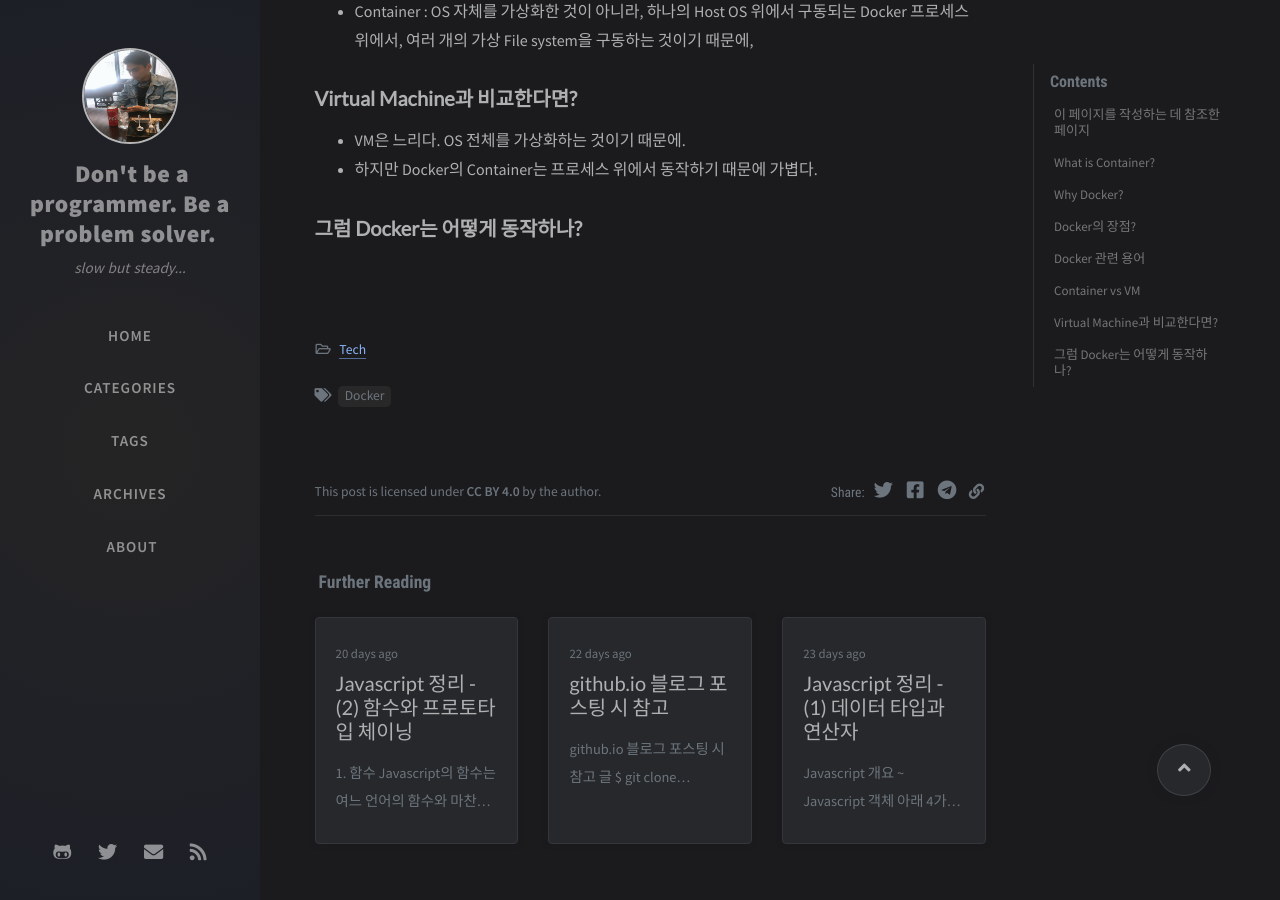
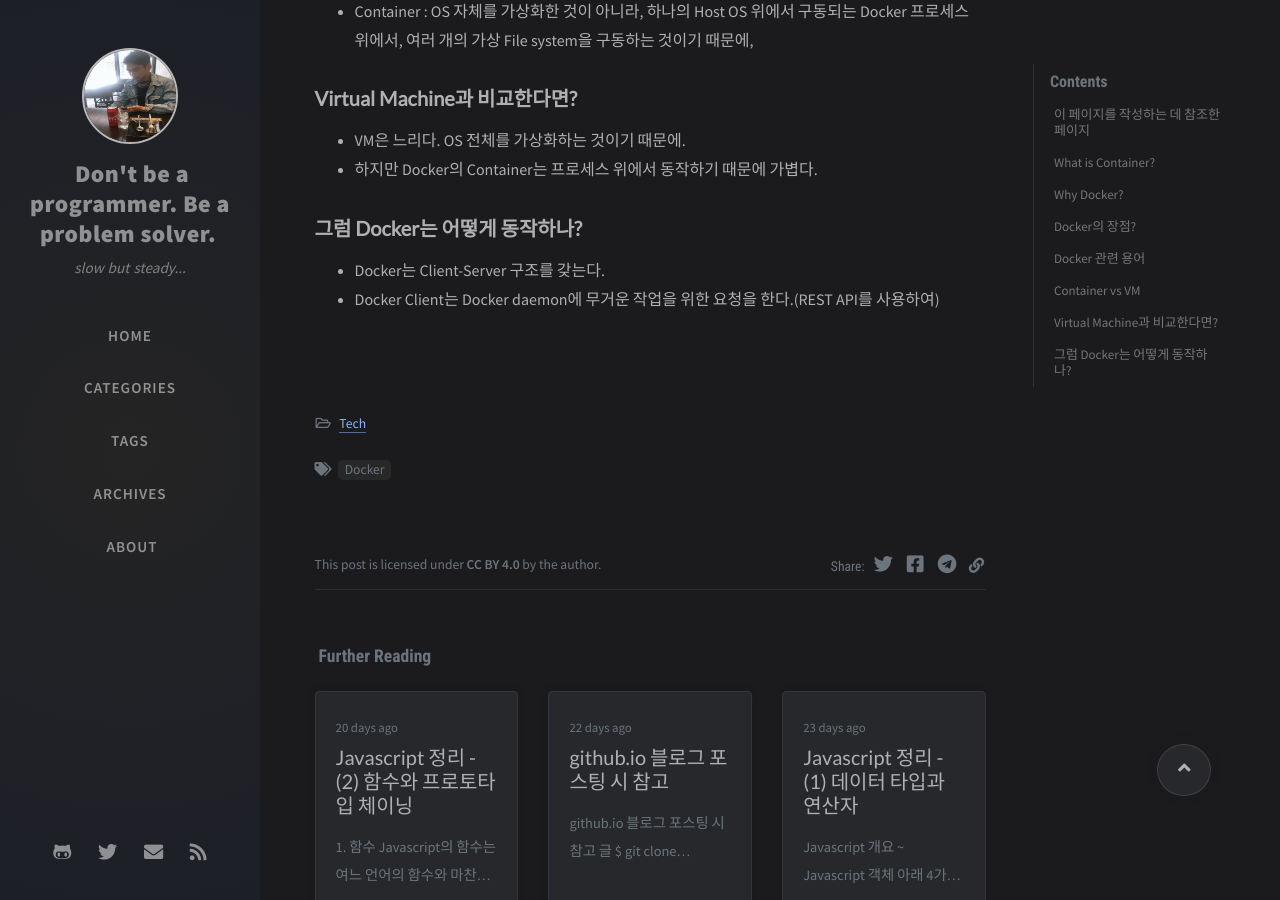
Before and after one commit to eurowondollaryen/eurowondollaryen.github.io, a Jekyll site: the page built from _posts/2020-08-25-docker.md, in a window 1280 px wide and 900 px high, scrolled down 1171 px. Built offline with Jekyll 4.4.1, drawn with Linux system fonts in a browser that asks for light colours; nearby versions of some CDN libraries; comment, search, counter and statistics services are not loaded.

Commit message:
docker content added

```diff
--- a/_posts/2020-08-25-docker.md
+++ b/_posts/2020-08-25-docker.md
@@ -41,3 +41,5 @@ pin: true
 * 하지만 Docker의 Container는 프로세스 위에서 동작하기 때문에 가볍다.
 
 ### **그럼 Docker는 어떻게 동작하나?**
+* Docker는 Client-Server 구조를 갖는다.
+* Docker Client는 Docker daemon에 무거운 작업을 위한 요청을 한다.(REST API를 사용하여)
```
